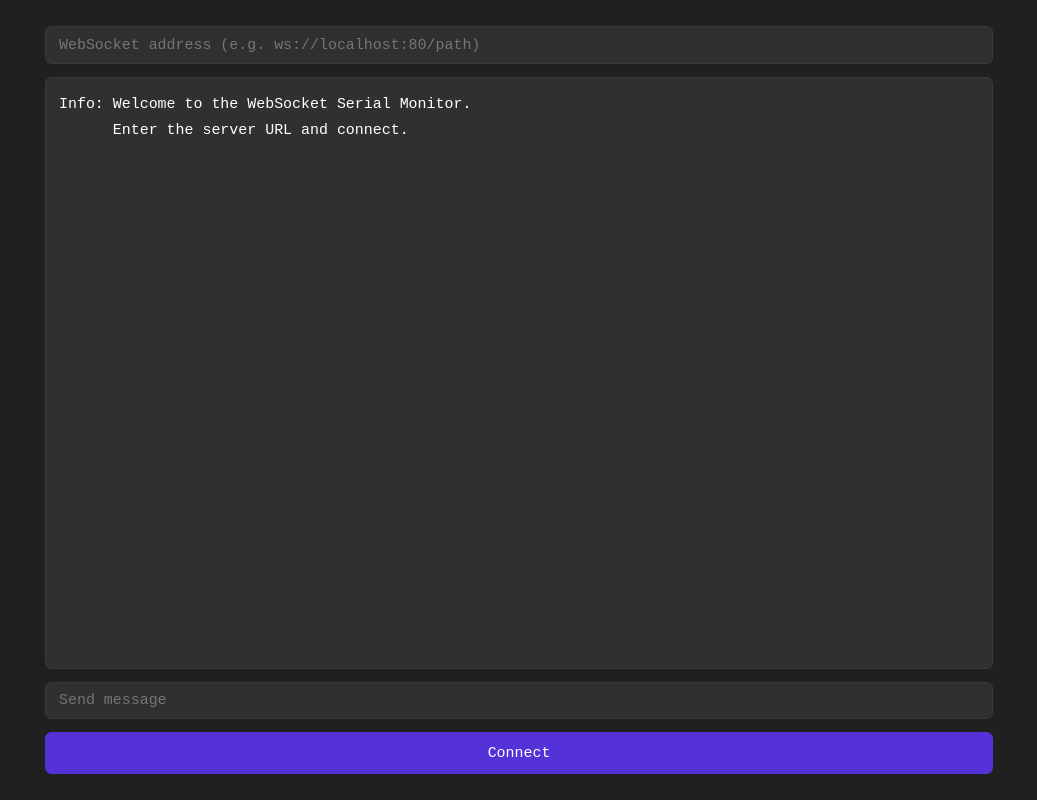
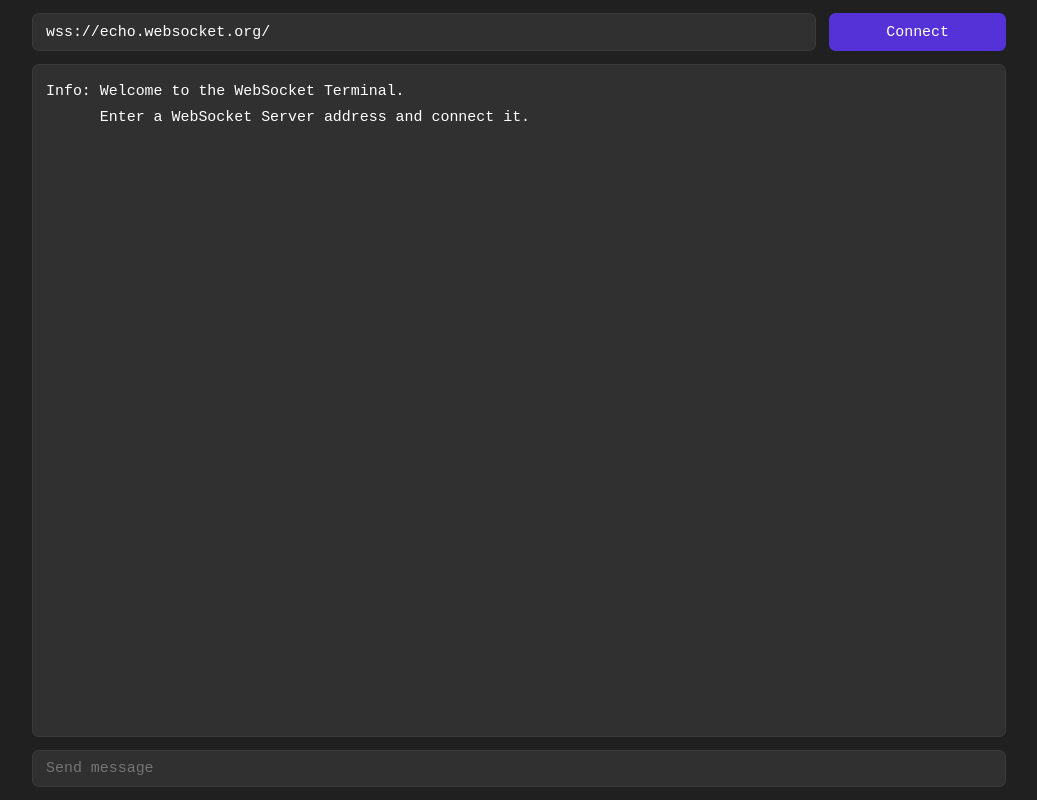
Before and after one commit to rafhaelfit/websocket-terminal, a plain HTML site: page index.html in a window 1280 px wide. Shown: the whole page, without its empty margins (121-1158 px from the left). Drawn offline with Linux system fonts and the light colour scheme.

Commit message:
feat: improved UX

```diff
--- a/index.html
+++ b/index.html
@@ -8,20 +8,20 @@
   </head>
   <body>
     <div id="container">
-      <input
-        id="address-input"
-        type="text"
-        placeholder="WebSocket address (e.g. ws://localhost:80/path)"
-      />
+      <div id="top-container">
+        <input
+          id="address-input"
+          type="text"
+          placeholder="WebSocket address (e.g. wss://echo.websocket.org/)"
+        />
+        <button id="connect">Connect</button>
+        <button id="disconnect">Disconnect</button>
+      </div>
 
       <pre id="log-area"></pre>
 
       <input id="send-message-input" placeholder="Send message" type="text" />
-
-      <button id="connect">Connect</button>
-      <button id="disconnect">Disconnect</button>
     </div>
-
     <script src="./scripts.js"></script>
   </body>
 </html>
--- a/scripts.js
+++ b/scripts.js
@@ -9,7 +9,8 @@ class Logger {
     logArea.innerText += `>> ${message}\n`;
   }
   static received(message) {
-    logArea.innerText += `<< ${message}\n`;
+    const endString = message.endsWith("\n") ? "" : "\n";
+    logArea.innerText += `<< ${message}${endString}`;
   }
 
   static info(message) {
@@ -30,10 +31,17 @@ const logMessage = (message) => {
 };
 
 Logger.info(
-  "Welcome to the WebSocket Serial Monitor.\n      Enter the server URL and connect."
+  "Welcome to the WebSocket Terminal.\n      Enter a WebSocket Server address and connect it."
 );
 
 disconnectBtn.style.display = "none";
+addressInput.value =
+  decodeURI(window.location.hash.slice(1)) || "wss://echo.websocket.org/";
+
+addressInput.onkeydown = () => {
+  setTimeout(() => (window.location.hash = addressInput.value), 0);
+};
+
 let ws = null;
 
 sendMessageInput.onkeydown = (event) => {
@@ -52,13 +60,12 @@ sendMessageInput.onkeydown = (event) => {
 
   try {
     ws.send(`${message}\r\n`);
+    Logger.sent(message);
+    sendMessageInput.value = "";
   } catch (err) {
     const message = err instanceof Error ? err.message : String(err);
     Logger.error(message);
   }
-
-  Logger.send(message);
-  sendMessageInput.value = "";
 };
 
 connectBtn.onclick = () => {
--- a/styles.css
+++ b/styles.css
@@ -15,6 +15,7 @@ body {
 }
 
 input {
+    width: 100%;
     padding: 0.75rem 1rem;
     border-radius: 0.5rem;
     border: 1px solid #3a3a3a;
@@ -24,24 +25,31 @@ input {
 }
 
 button {
-    padding: 1rem 2rem;
+    height: 100%;
+    width: 16rem;
+    padding: 0 2rem;
     border-radius: 0.5rem;
     border: none;
     background-color: #5531d8;
     color: white;
     font-size: 1.15rem;
+
+    display: flex;
+    align-items: center;
+    justify-content: center;
 }
 
 button:disabled {
-    background-color: #3f259c;
+    background-color: rgb(88, 85, 95);
     font-style: italic;
 }
 
 #container {
-    padding: 2rem;
+    padding: 1rem;
     height: 100%;
     width: 100%;
     max-width: 1000px;
+    max-height: 1200px;
     margin: auto;
 
     display: flex;
@@ -60,3 +68,15 @@ button:disabled {
     overflow: auto;
     line-height: 2rem;
 }
+
+#disconnect {
+    background-color: #5c1e1e;
+}
+
+
+#top-container {
+    display: flex;
+    flex-direction: row;
+    align-items: center;
+    gap: 1rem;
+}
```
